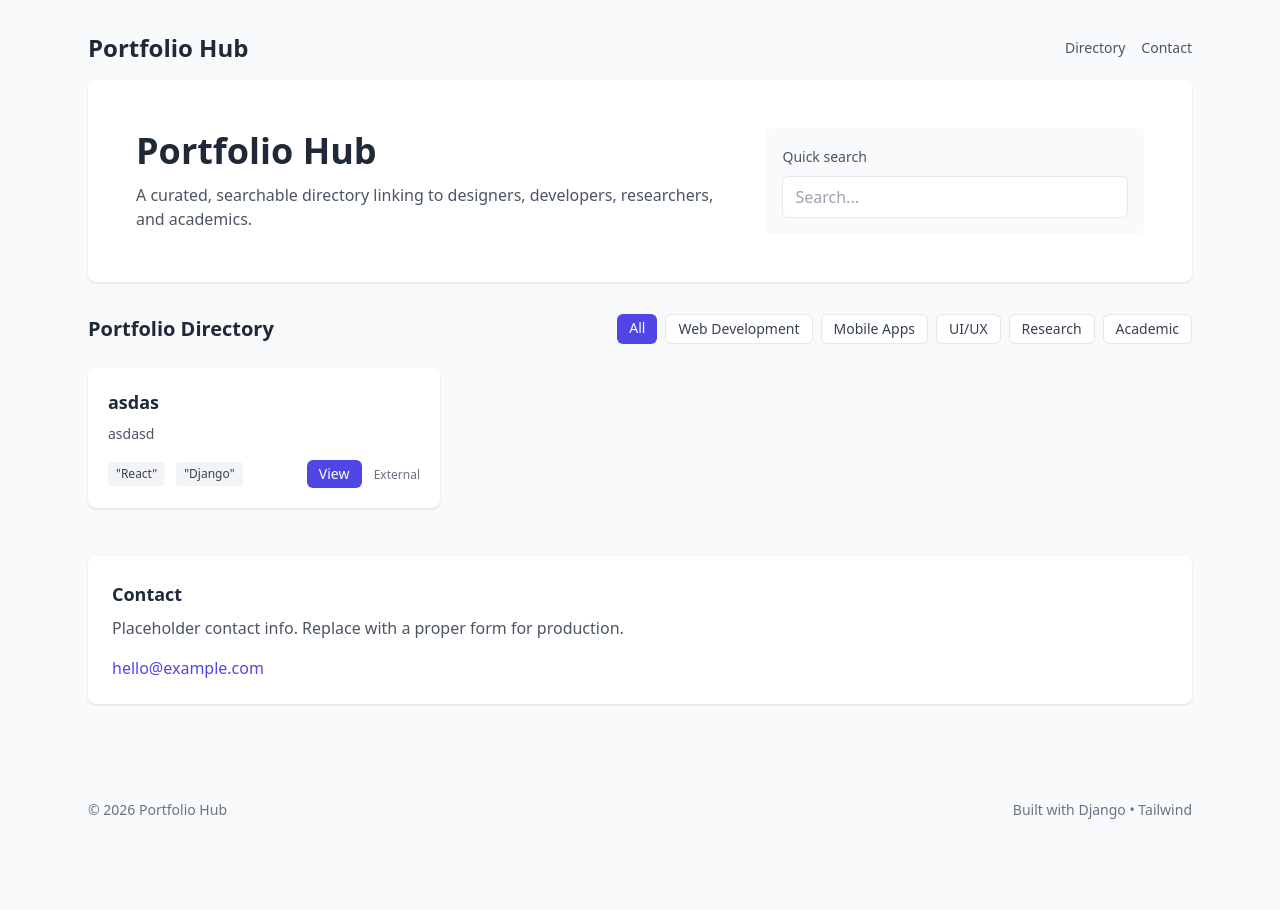
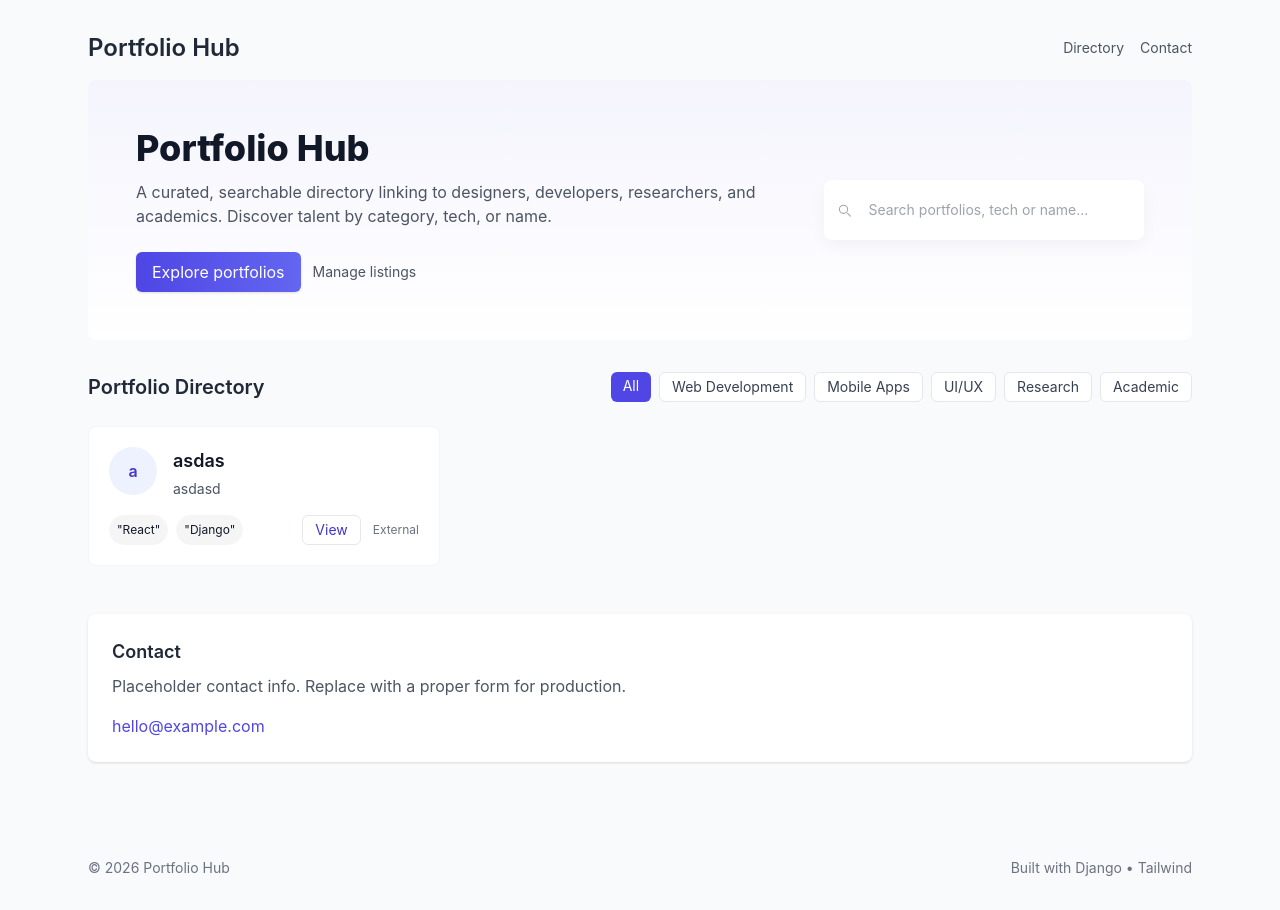
Before and after one commit to jamesadrianmoreno354-ctrl/BSCS-3A, a Django app: page / in a window 1280 px wide. Before the commit the page ends 819 px from the top, so only its background shows below. Run offline with Django 5.2, Linux system fonts and the light colour scheme; data comes from the database, SQL or seed files in the repository; some libraries are stand-ins or nearby versions.

Commit message:
fisrt commit

```diff
--- a/hub/static/hub/css/styles.css
+++ b/hub/static/hub/css/styles.css
@@ -1,20 +1,49 @@
-/* Minimal custom styles to complement Tailwind */
+/* Modern design tokens */
+:root{
+  --primary: #4f46e5; /* indigo-600 */
+  --muted: #6b7280; /* gray-500 */
+  --bg: #f8fafc; /* gray-50 */
+}
+
+@import url('https://fonts.googleapis.com/css2?family=Inter:wght@300;400;600;700;800&display=swap');
+
 html, body {
   height: 100%;
+  font-family: 'Inter', system-ui, -apple-system, "Segoe UI", Roboto, 'Helvetica Neue', Arial;
+  background: var(--bg);
 }
 
-.filter-btn[aria-pressed="true"] {
-  outline: 2px solid rgba(99,102,241,0.25);
+/* Card styles */
+.card-link {
+  transition: transform .18s cubic-bezier(.2,.9,.2,1), box-shadow .18s ease;
+}
+.card-link:hover {
+  transform: translateY(-6px);
+  box-shadow: 0 10px 25px rgba(15,23,42,0.08);
 }
 
-.card-link {
-  transition: transform .15s ease, box-shadow .15s ease;
-}
-.card-link:hover {
-  transform: translateY(-4px);
+.portfolio-card {
+  border: 1px solid rgba(15,23,42,0.04);
 }
 
+.tag {
+  background: rgba(15,23,42,0.04);
+  color: #111827;
+  font-size: 12px;
+  padding: 6px 8px;
+  border-radius: 999px;
+}
+
+/* Hero subtle gradient */
+.hero-gradient{
+  background: linear-gradient(180deg, rgba(79,70,229,0.06), rgba(255,255,255,0));
+}
+
+/* Search box */
+.search-box{box-shadow:0 6px 16px rgba(15,23,42,0.04)}
+
+/* Accessibility focus */
 button:focus, a:focus, input:focus {
-  outline: 3px solid rgba(99,102,241,0.2);
+  outline: 3px solid rgba(79,70,229,0.14);
   outline-offset: 2px;
 }
--- a/hub/templates/hub/index.html
+++ b/hub/templates/hub/index.html
@@ -21,19 +21,24 @@
   </header>
 
   <main class="max-w-6xl mx-auto px-6">
-    <section class="bg-white rounded-lg shadow p-8 md:p-12 -mt-4">
-      <div class="md:flex md:items-center md:justify-between">
+    <section class="bg-white rounded-lg p-8 md:p-12 -mt-4 hero-gradient">
+      <div class="md:flex md:items-center md:justify-between gap-6">
         <div class="md:flex-1">
-          <h1 class="text-3xl sm:text-4xl font-extrabold">Portfolio Hub</h1>
-          <p class="mt-3 text-gray-600 max-w-2xl">A curated, searchable directory linking to designers, developers, researchers, and academics.</p>
+          <h1 class="text-3xl sm:text-4xl font-extrabold text-gray-900">Portfolio Hub</h1>
+          <p class="mt-3 text-gray-600 max-w-2xl">A curated, searchable directory linking to designers, developers, researchers, and academics. Discover talent by category, tech, or name.</p>
+          <div class="mt-6 hidden sm:flex gap-3 items-center">
+            <a href="#directory" class="inline-flex items-center gap-2 px-4 py-2 bg-gradient-to-r from-indigo-600 to-indigo-500 text-white rounded-md shadow">Explore portfolios</a>
+            <a href="/admin/" class="text-sm text-gray-600">Manage listings</a>
+          </div>
         </div>
-        <div class="mt-6 md:mt-0 md:ml-8">
-          <div class="bg-gray-50 p-4 rounded-md">
-            <form method="get">
-              <label for="q" class="text-sm text-gray-600">Quick search</label>
-              <input id="q" name="q" value="{{ query }}" aria-label="Search portfolios" type="search" placeholder="Search..." class="mt-2 w-full px-3 py-2 border rounded-md focus:outline-none focus:ring-2 focus:ring-indigo-400">
-            </form>
-          </div>
+        <div class="mt-6 md:mt-0 md:ml-8 w-full sm:w-80">
+          <form method="get" class="search-box bg-white rounded-lg p-3">
+            <label for="q" class="sr-only">Search portfolios</label>
+            <div class="flex items-center gap-2">
+              <svg width="18" height="18" viewBox="0 0 24 24" fill="none" class="text-gray-400"><path d="M21 21l-4.35-4.35" stroke="currentColor" stroke-width="1.5" stroke-linecap="round" stroke-linejoin="round"></path><circle cx="11" cy="11" r="6" stroke="currentColor" stroke-width="1.5" stroke-linecap="round" stroke-linejoin="round"></circle></svg>
+              <input id="q" name="q" value="{{ query }}" aria-label="Search portfolios" type="search" placeholder="Search portfolios, tech or name..." class="w-full px-2 py-2 text-sm focus:outline-none">
+            </div>
+          </form>
         </div>
       </div>
     </section>
@@ -50,20 +55,23 @@
 
       <div class="mt-6 grid grid-cols-1 sm:grid-cols-2 lg:grid-cols-3 gap-6">
         {% for p in portfolios %}
-          <article class="bg-white rounded-lg shadow p-5 flex flex-col justify-between">
-            <div>
-              <h3 class="text-lg font-semibold">{{ p.name }}</h3>
-              <p class="mt-2 text-sm text-gray-600">{{ p.description }}</p>
+          <article class="portfolio-card bg-white rounded-lg p-5 flex flex-col justify-between">
+            <div class="flex items-start gap-4">
+              <div class="flex-none w-12 h-12 rounded-full bg-indigo-50 text-indigo-700 flex items-center justify-center font-semibold">{{ p.name|slice:":1" }}</div>
+              <div class="flex-1">
+                <h3 class="text-lg font-semibold text-gray-900">{{ p.name }}</h3>
+                <p class="mt-1 text-sm text-gray-600">{{ p.description|truncatechars:120 }}</p>
+              </div>
             </div>
             <div class="mt-4 flex items-center justify-between">
-              <div class="text-xs text-gray-500">
+              <div class="flex gap-2 flex-wrap">
                 {% for t in p.tech %}
-                  <span class="inline-block mr-2 bg-gray-100 px-2 py-1 rounded text-gray-700">{{ t }}</span>
+                  <span class="tag">{{ t }}</span>
                 {% endfor %}
               </div>
-              <div>
-                <a class="card-link inline-block px-3 py-1 text-sm bg-indigo-600 text-white rounded-md" href="{% url 'hub:detail' p.id %}">View</a>
-                <a class="ml-2 text-xs text-gray-500" href="{{ p.url }}" target="_blank" rel="noopener noreferrer">External</a>
+              <div class="flex items-center gap-3">
+                <a class="card-link inline-block px-3 py-1 text-sm bg-white border text-indigo-700 rounded-md" href="{% url 'hub:detail' p.id %}">View</a>
+                <a class="text-xs text-gray-500" href="{{ p.url }}" target="_blank" rel="noopener noreferrer">External</a>
               </div>
             </div>
           </article>
```
Also changed, not shown: hub/templates/hub/portfolio_detail.html (+10 -5 lines).
